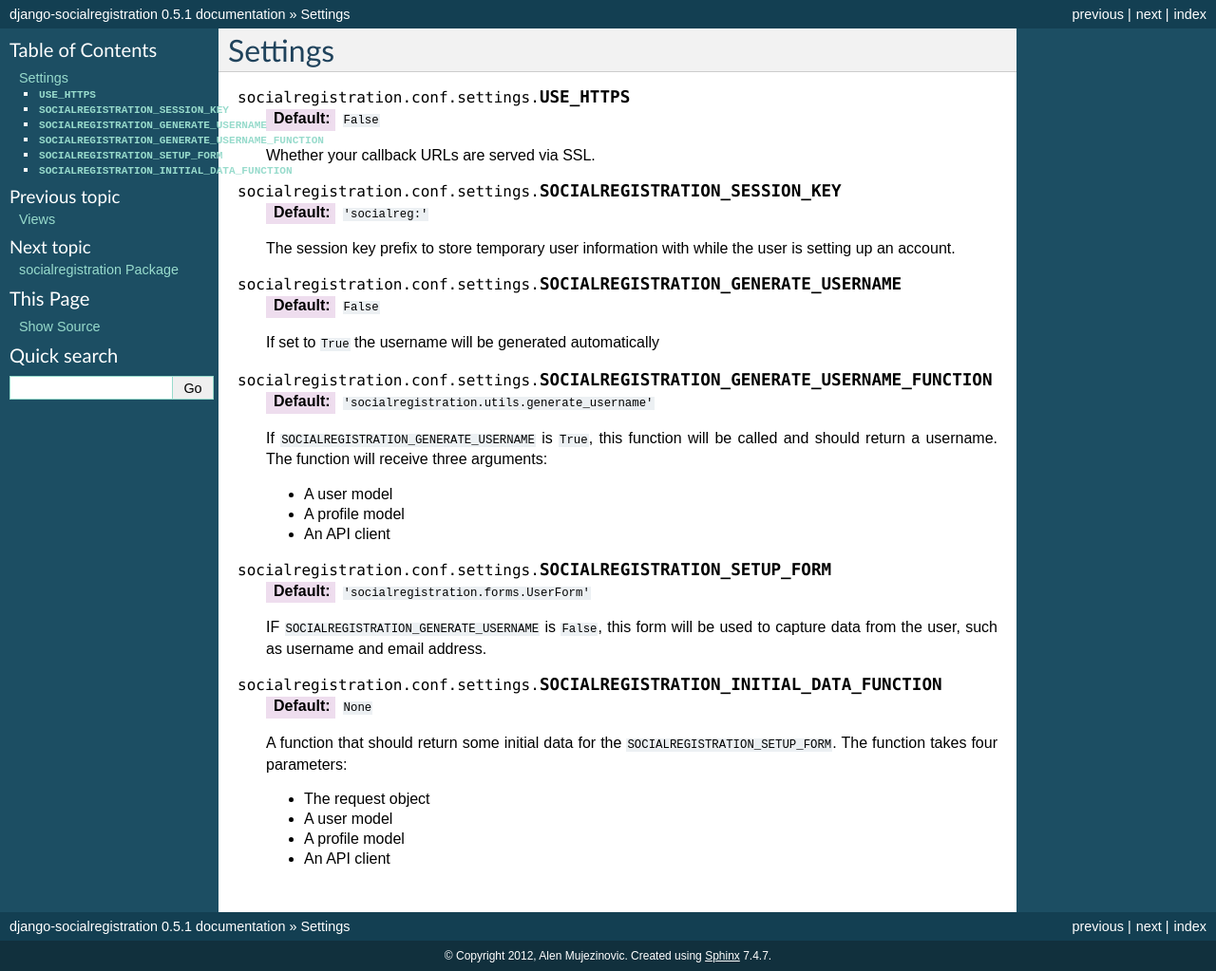
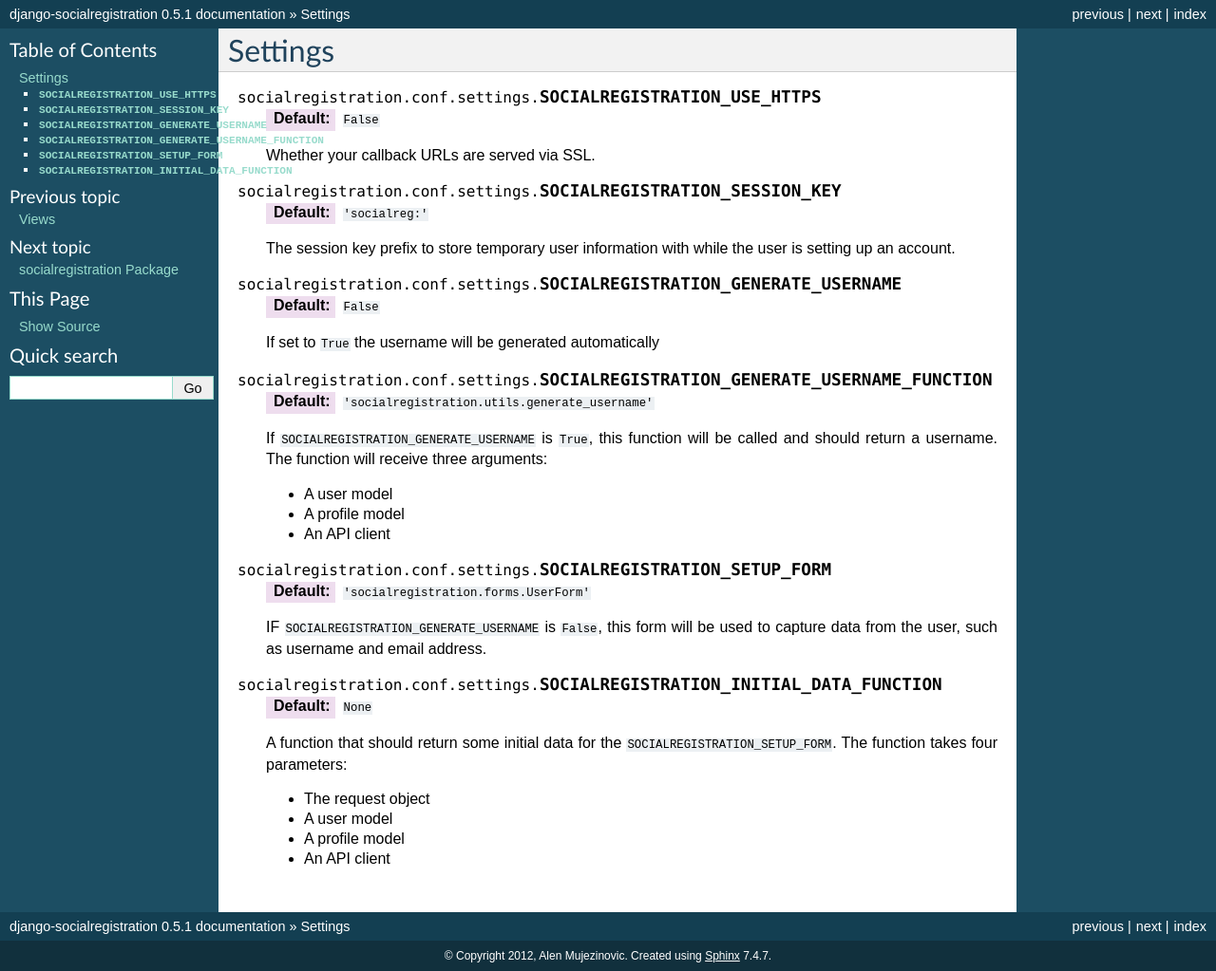
Before and after one commit to flashingpumpkin/django-socialregistration, a Sphinx documentation site: the page built from docs/settings.rst, in a window 1280 px wide. Shown: the whole page at 95% size. Built offline with Sphinx 7.4.7, drawn with Linux system fonts in a browser that asks for light colours.

Commit message:
Documentation bug fix

```diff
--- a/docs/settings.rst
+++ b/docs/settings.rst
@@ -3,7 +3,7 @@ Settings
 
 .. currentmodule:: socialregistration.conf.settings
 
-.. attribute:: USE_HTTPS
+.. attribute:: SOCIALREGISTRATION_USE_HTTPS
 
 	:Default: ``False``
 
```
